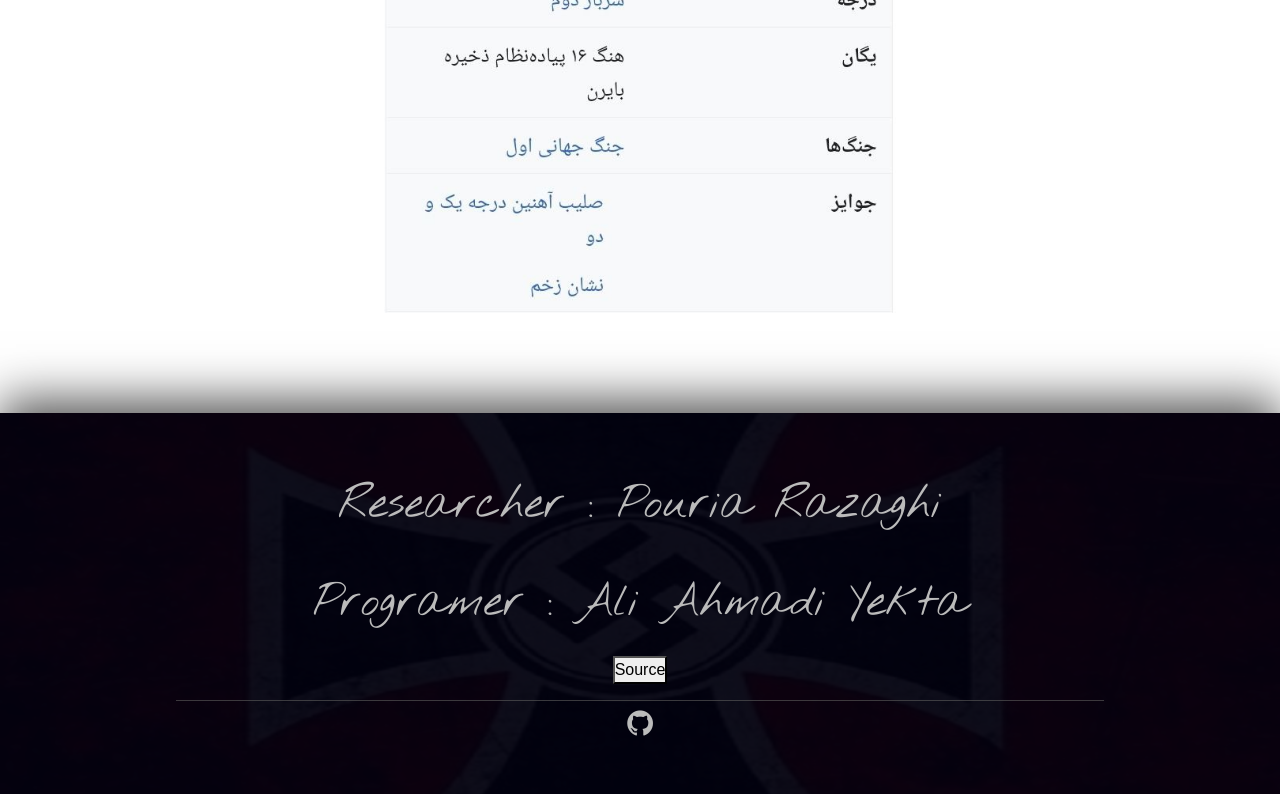
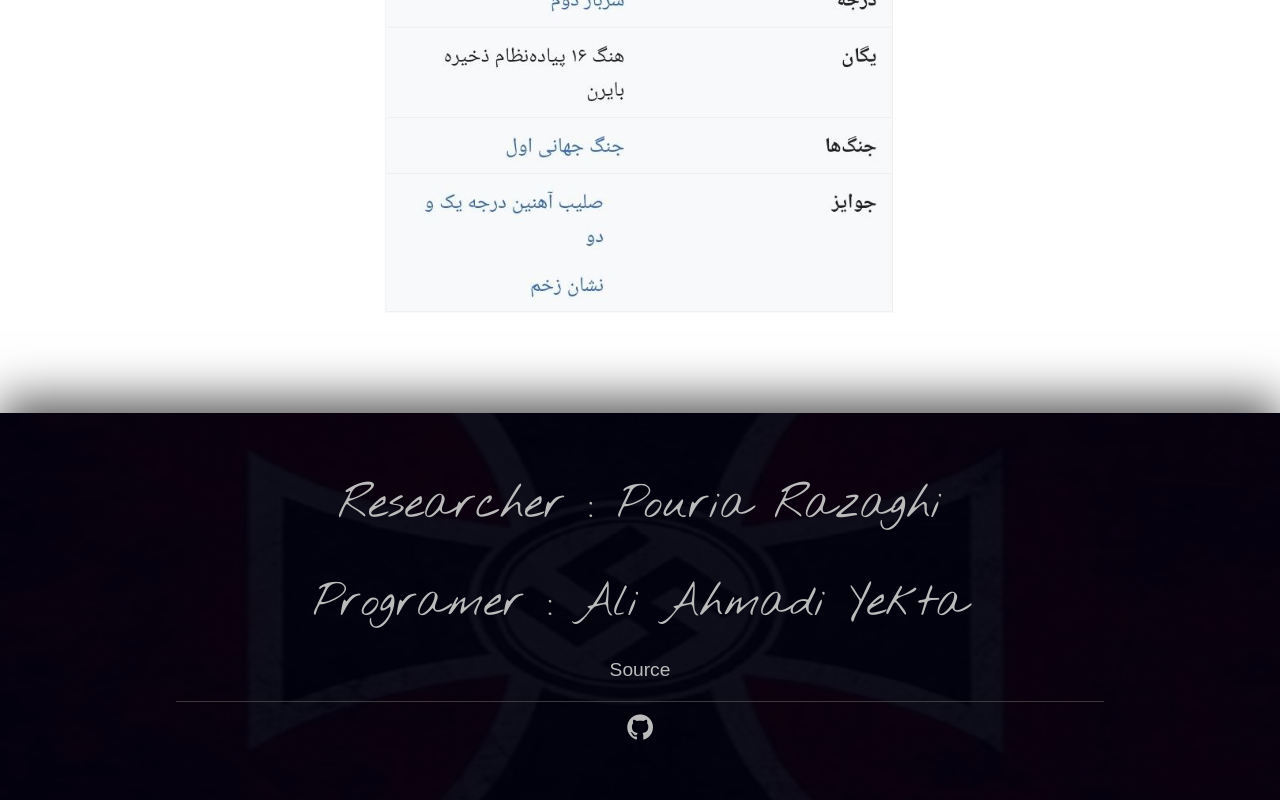
Before and after one commit to ALI-MAGIC/hitler, a plain HTML site: page index.html in a window 1280 px wide. Shown: the part 4810-5610 px from the top of the page. Drawn offline with nearby package versions, Linux system fonts and the light colour scheme.

Commit message:
Update style.css

```diff
--- a/css/style.css
+++ b/css/style.css
@@ -159,7 +159,7 @@ footer .footer-inner h1{
     background-color: rgba(85, 85, 85, 0.678);
 }
 
-footer .footer-inner a{
+.github-icon{
     position: relative;
     color: #bbb;
     margin: 10px;
@@ -169,10 +169,24 @@ footer .footer-inner a{
     transition: color .2s ease-in-out;
 }
 
-footer .footer-inner a:hover{
+.github-icon:hover{
     color: #fff;
 }
 
 .hitler-txt{
     width: 15%;
 }
+
+.sources button{
+    color: #bbb;
+    outline: none;
+    border: none;
+    font-size: 1.5vw;
+    text-decoration: none;
+    background-color: transparent;
+    transition: color .3s ease-in-out;
+}
+
+.sources button:hover{
+    color: #888;
+}
```
